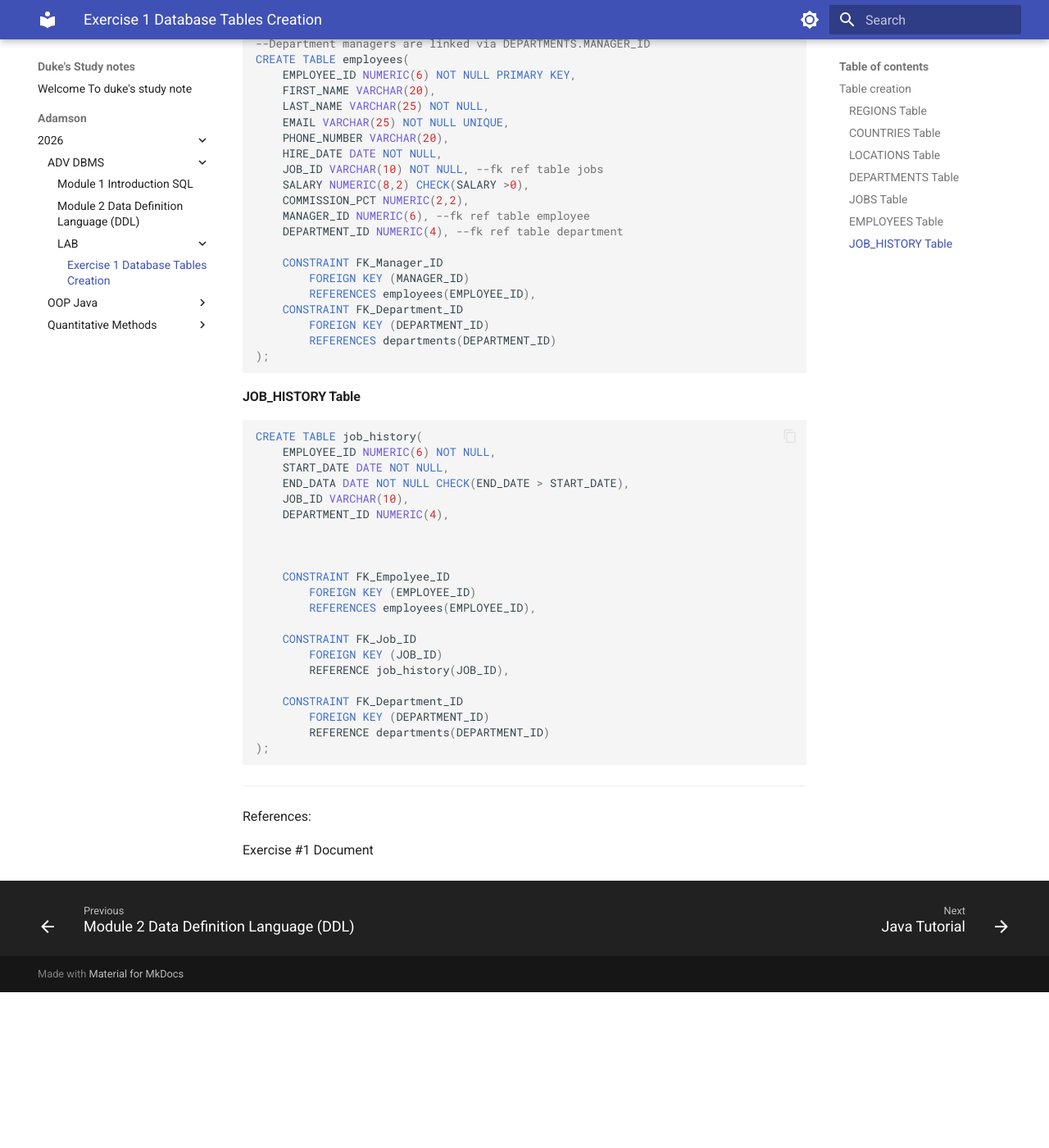
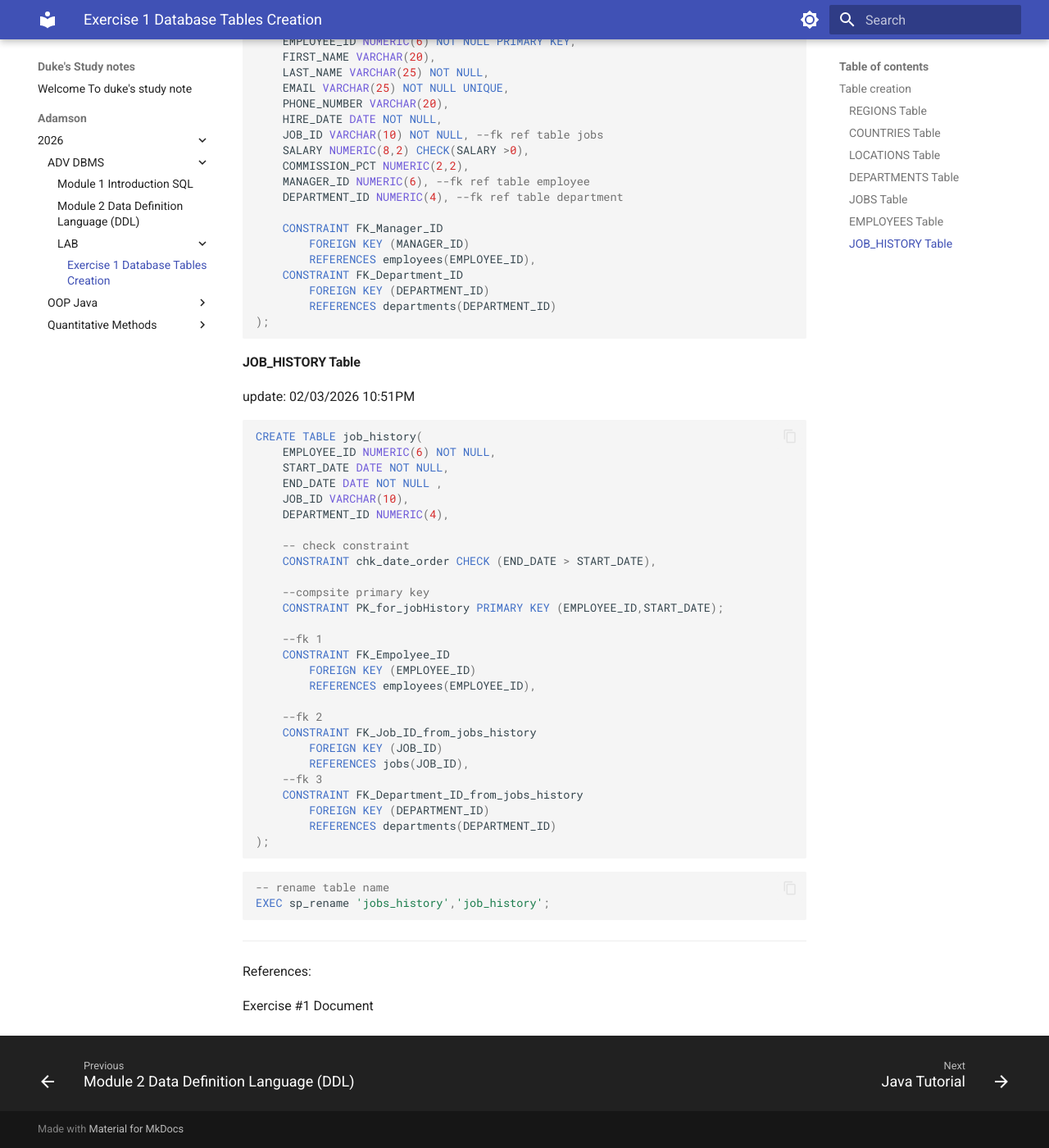
Before and after one commit to dukehug/mkdocs_dknotes, an MkDocs documentation site: the page built from docs/Adamson/2026/ADV_DBMS/LAB/Exercise - 1 Database Tables Creation.md, in a window 1280 px wide and 1400 px high, scrolled down 2264 px. Shown: the whole window at 82% size. Built offline with MkDocs 1.6.1 and Material for MkDocs 9.7.7, drawn with Linux system fonts in a browser that asks for light colours; before the commit the page ends 3474 px from its top, so only the background shows below that; some of the changed text lies outside the part shown.

Commit message:
upadte notes: Tue Feb  3 11:23:03 PM CST 2026

````diff
--- a/docs/Adamson/2026/ADV_DBMS/LAB/Exercise - 1 Database Tables Creation.md
+++ b/docs/Adamson/2026/ADV_DBMS/LAB/Exercise - 1 Database Tables Creation.md
@@ -133,33 +132,47 @@ CREATE TABLE employees(
 ```
 
 #### JOB_HISTORY Table
+update: 02/03/2026  10:51PM
 ```sql
+
 CREATE TABLE job_history(
 	EMPLOYEE_ID NUMERIC(6) NOT NULL,
 	START_DATE DATE NOT NULL,
-	END_DATA DATE NOT NULL CHECK(END_DATE > START_DATE),
+	END_DATE DATE NOT NULL ,
 	JOB_ID VARCHAR(10),
 	DEPARTMENT_ID NUMERIC(4),
 
+	-- check constraint
+	CONSTRAINT chk_date_order CHECK (END_DATE > START_DATE),
 
+	--compsite primary key
+	CONSTRAINT PK_for_jobHistory PRIMARY KEY (EMPLOYEE_ID,START_DATE);
 
+	--fk 1
 	CONSTRAINT FK_Empolyee_ID
 		FOREIGN KEY (EMPLOYEE_ID)
 		REFERENCES employees(EMPLOYEE_ID),
 
-	CONSTRAINT FK_Job_ID
+	--fk 2
+	CONSTRAINT FK_Job_ID_from_jobs_history
 		FOREIGN KEY (JOB_ID)
-		REFERENCE job_history(JOB_ID),
-
-	CONSTRAINT FK_Department_ID
+		REFERENCES jobs(JOB_ID),
+	--fk 3
+	CONSTRAINT FK_Department_ID_from_jobs_history
 		FOREIGN KEY (DEPARTMENT_ID)
-		REFERENCE departments(DEPARTMENT_ID)
+		REFERENCES departments(DEPARTMENT_ID)
 );
 
 ```
 
 
+```sql
 
+-- rename table name
+EXEC sp_rename 'jobs_history','job_history';
+
+
+```
 
 
 
````
Also changed, not shown: other parts of docs/Adamson/2026/ADV_DBMS/LAB/Exercise - 1 Database Tables Creation.md (+2 -3 lines).
